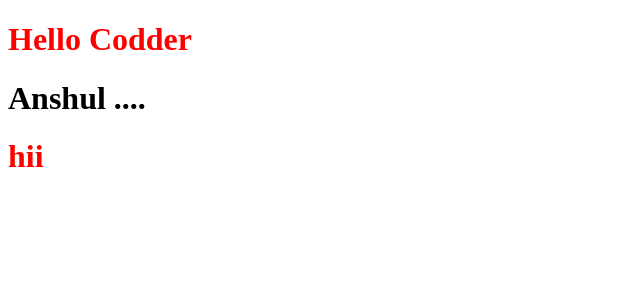
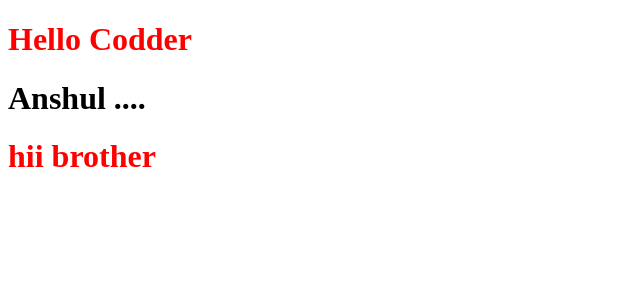
Before and after one commit to Suhag2001/Angular-Practice, an Angular app: page / in a window 1280 px wide. Shown: the top 300 px of the page, without its empty margins (0-640 px from the left). Built offline with nearby package versions, Linux system fonts and the light colour scheme.

Commit message:
component changes

```diff
--- a/src/app/app.component.html
+++ b/src/app/app.component.html
@@ -2,4 +2,4 @@
 
 <app-nav></app-nav>
 
-<h1>hii</h1>
+<h1>hii  brother</h1>
```
